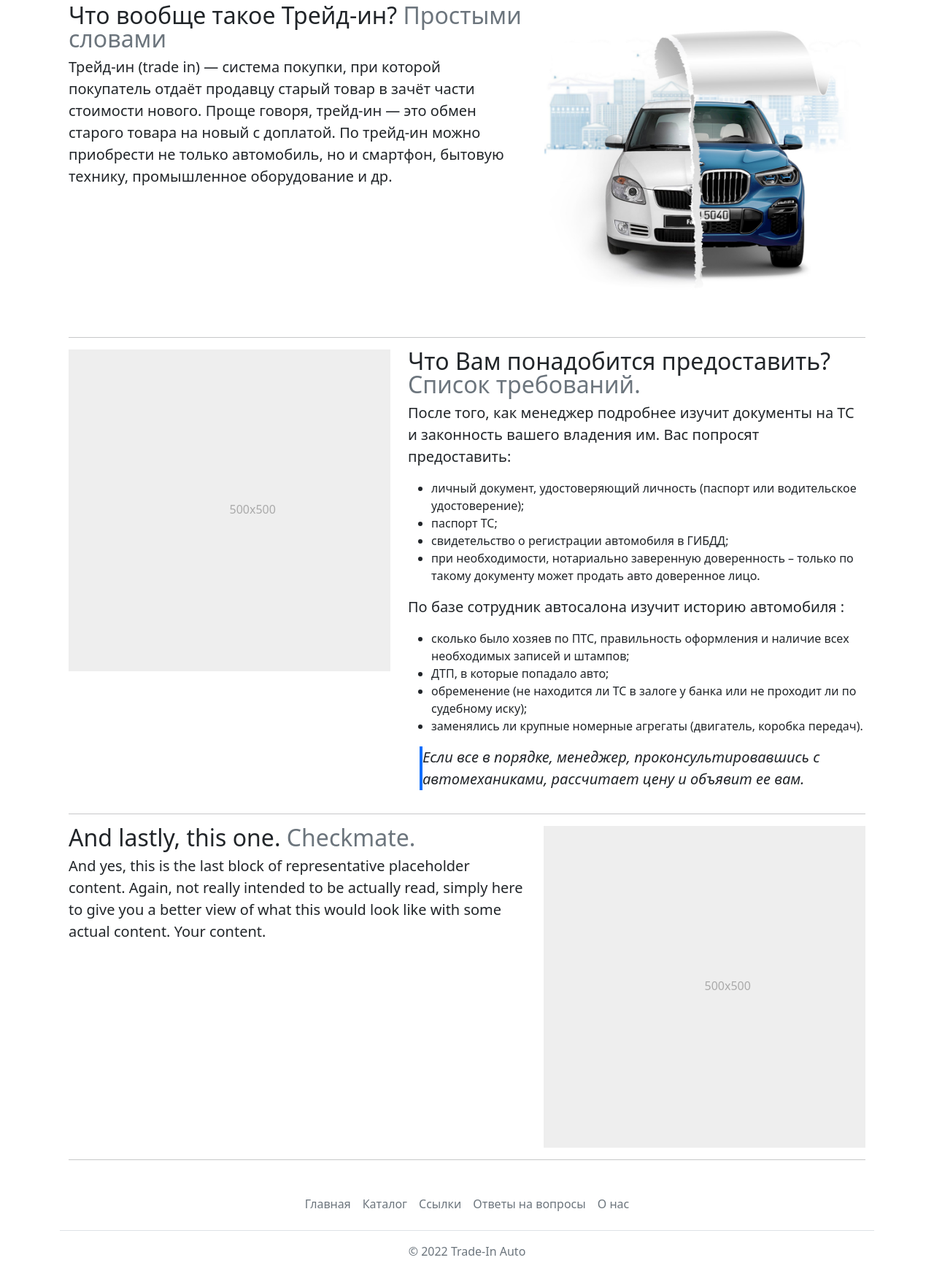
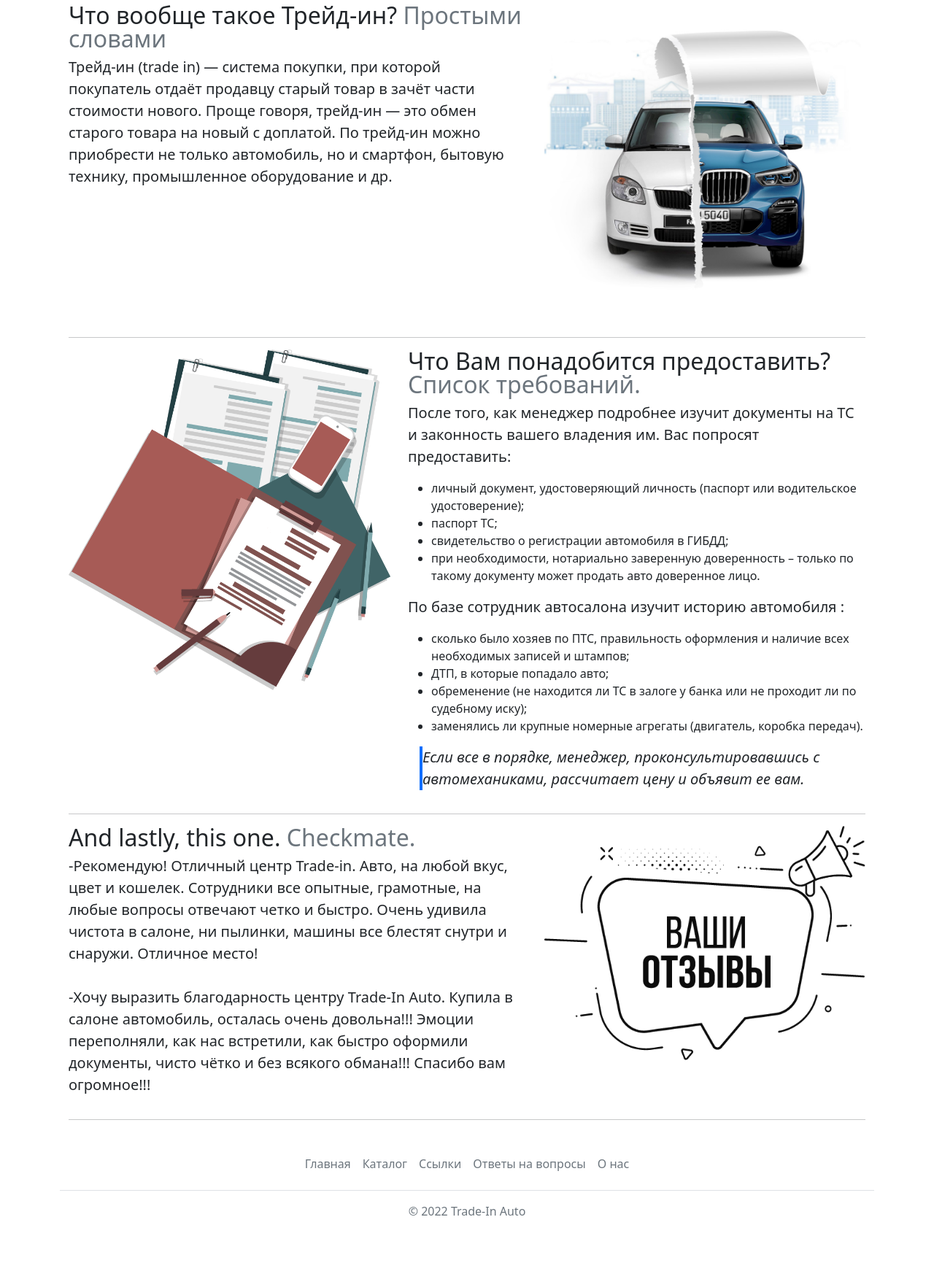
Before and after one commit to LeonovM1/Trade-in, a Flask app: page / in a window 1280 px wide. Shown: the part 564-2306 px from the top of the page at 73% size. After the commit the page ends 2230 px from the top, so only its background shows below. Run offline with Flask 2, Linux system fonts and the light colour scheme.

Commit message:
add page about us, add photo and text in index

```diff
--- a/templates/index.html
+++ b/templates/index.html
@@ -95,12 +95,10 @@
         </blockquote>
       </div>
       <div class="col-md-5 order-md-1">
-        <svg class="bd-placeholder-img bd-placeholder-img-lg featurette-image img-fluid mx-auto" width="500"
-          height="500" xmlns="http://www.w3.org/2000/svg" role="img" aria-label="Placeholder: 500x500"
-          preserveAspectRatio="xMidYMid slice" focusable="false">
-          <title>Placeholder</title>
-          <rect width="100%" height="100%" fill="#eee"></rect><text x="50%" y="50%" fill="#aaa" dy=".3em">500x500</text>
-        </svg>
+        <img src="{{ url_for('static', filename='img/docs.png') }}"
+          class="bd-placeholder-img bd-placeholder-img-lg featurette-image img-fluid mx-auto" width="500" height="500"
+          role="img">
+        <title>Placeholder</title>
 
       </div>
     </div>
@@ -111,17 +109,21 @@
       <div class="col-md-7">
         <h2 class="featurette-heading fw-normal lh-1">And lastly, this one. <span class="text-muted">Checkmate.</span>
         </h2>
-        <p class="lead">And yes, this is the last block of representative placeholder content. Again, not really
-          intended to be actually read, simply here to give you a better view of what this would look like with some
-          actual content. Your content.</p>
+        <p class="lead">-Рекомендую! Отличный центр Trade-in. Авто, на любой
+          вкус, цвет и кошелек. Сотрудники все опытные, грамотные, на любые вопросы отвечают четко и быстро. Очень
+          удивила чистота в салоне, ни пылинки, машины все блестят снутри и снаружи. Отличное место!
+          <br>
+          <br>
+          -Хочу выразить благодарность центру Trade-In Auto. Купила в салоне автомобиль, осталась очень
+          довольна!!! Эмоции переполняли, как нас встретили, как быстро оформили документы, чисто чётко и без всякого
+          обмана!!! Спасибо вам огромное!!!
+        </p>
       </div>
       <div class="col-md-5">
-        <svg class="bd-placeholder-img bd-placeholder-img-lg featurette-image img-fluid mx-auto" width="500"
-          height="500" xmlns="http://www.w3.org/2000/svg" role="img" aria-label="Placeholder: 500x500"
-          preserveAspectRatio="xMidYMid slice" focusable="false">
-          <title>Placeholder</title>
-          <rect width="100%" height="100%" fill="#eee"></rect><text x="50%" y="50%" fill="#aaa" dy=".3em">500x500</text>
-        </svg>
+        <img src="{{ url_for('static', filename='img/react.png') }}"
+          class="bd-placeholder-img bd-placeholder-img-lg featurette-image img-fluid mx-auto" width="500" height="500"
+          role="img">
+        <title>Placeholder</title>
 
       </div>
     </div>
--- a/templates/mypage.html
+++ b/templates/mypage.html
@@ -29,7 +29,7 @@
             <p class="text-muted mb-1">Full Stack Developer(student)</p>
             <p class="text-muted mb-4">Россия, Москва</p>
             <div class="d-flex justify-content-center mb-2">
-              <button type="button" class="btn btn-outline-primary">Message</button>
+              <button class="btn btn-outline-primary" type="submit" onclick="alert('С Вами скоро свяжутся!')">Связаться</button>
             </div>
           </div>
         </div>
```
Also changed, not shown: templates/about.html (+16 -1 lines), static/img/about.jpg (added), static/img/docs.png (added), static/img/react.png (added).
